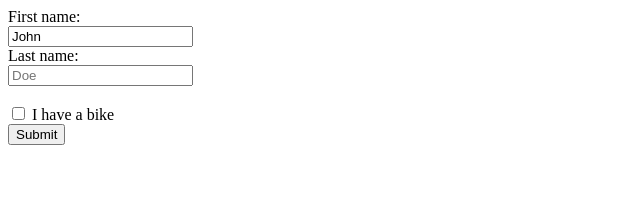
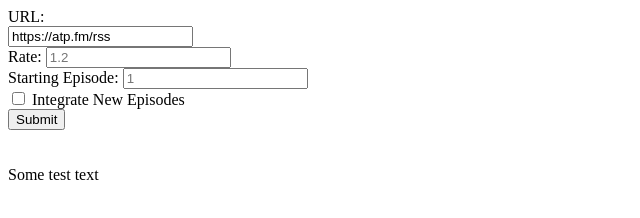
Before and after one commit to ZNielsen/PodRacer, a plain HTML site: page static/new_podcast_form.html in a window 1280 px wide. Shown: the whole page, without its empty margins (0-640 px from the left). Drawn offline with Linux system fonts and the light colour scheme.

Commit message:
Form changes

```diff
--- a/static/new_podcast_form.html
+++ b/static/new_podcast_form.html
@@ -5,13 +5,17 @@
 </head>
 <body>
 <form action="/create_feed_form">
-    <label for="fname">First name:</label><br>
-    <input type="text" id="fname" name="fname" value="John"><br>
-    <label for="lname">Last name:</label><br>
-    <input type="text" id="lname" name="lname" placeholder="Doe"><br><br>
-    <input type="checkbox" id="vehicle1" name="vehicle1" value="Bike">
-    <label for="vehicle1"> I have a bike</label><br>
+    <label for="fname">URL:</label><br>
+    <input type="text" id="url" name="url" value="https://atp.fm/rss"><br>
+    <label for="rate">Rate:</label>
+    <input type="text" id="rate" name="rate" placeholder="1.2"><br>
+    <label for="start_ep">Starting Episode:</label>
+    <input type="text" id="start_ep" name="start_ep" placeholder="1"><br>
+    <input type="checkbox" id="integrate_new" name="integrate_new" value="integrate_new">
+    <label for="integrate_new"> Integrate New Episodes</label><br>
     <input type="submit" value="Submit">
 </form>
+<br><br>
+Some test text
 </body>
 </html>
```
